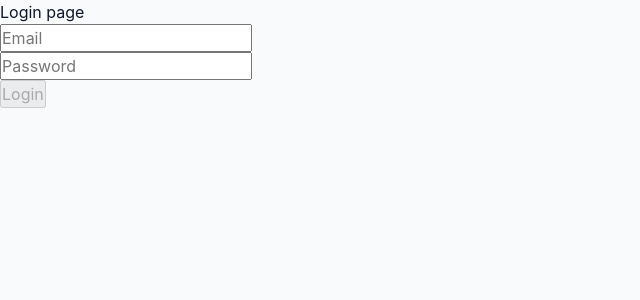
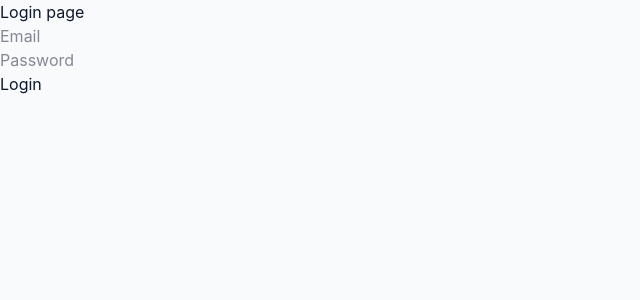
Before and after one commit to mmakar137/notes, a React (Vite) app: page /login in a window 1280 px wide. Shown: the top 300 px of the page, without its empty margins (0-640 px from the left). Built offline with nearby package versions, Linux system fonts and the light colour scheme.

Commit message:
Add Tailwind

```diff
--- a/package.json
+++ b/package.json
@@ -11,11 +11,13 @@
     "preview": "vite preview"
   },
   "dependencies": {
+    "@tailwindcss/vite": "^4.3.3",
     "json-server": "^1.0.0-beta.15",
     "react": "^19.2.8",
     "react-dom": "^19.2.8",
     "react-hook-form": "^7.89.0",
-    "react-router": "^8.5.0"
+    "react-router": "^8.5.0",
+    "tailwindcss": "^4.3.3"
   },
   "devDependencies": {
     "@eslint/js": "^10.0.1",
--- a/src/components/styles.module.css
+++ b/src/components/styles.module.css
@@ -1,3 +1,5 @@
+@import "tailwindcss";
+
 :global(:root) {
   --color-bg: #f8fafc;
   --color-surface: #ffffff;
--- a/vite.config.ts
+++ b/vite.config.ts
@@ -1,7 +1,8 @@
+import tailwindcss from "@tailwindcss/vite"
 import react from "@vitejs/plugin-react"
 import { defineConfig } from "vite"
 
 // https://vite.dev/config/
 export default defineConfig({
-  plugins: [react()],
+  plugins: [react(), tailwindcss()],
 })
```
Also changed, not shown: 1 other file (tests, documents, lock files or other folders).
